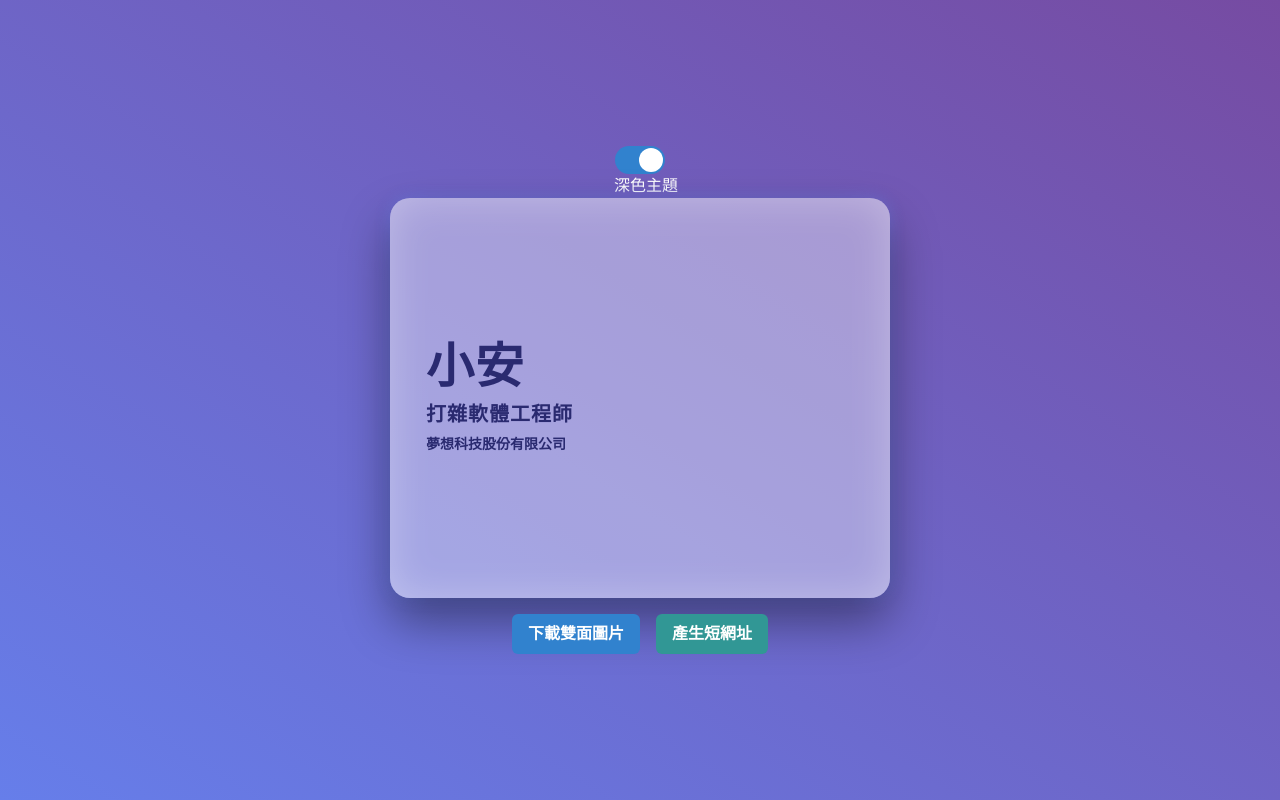
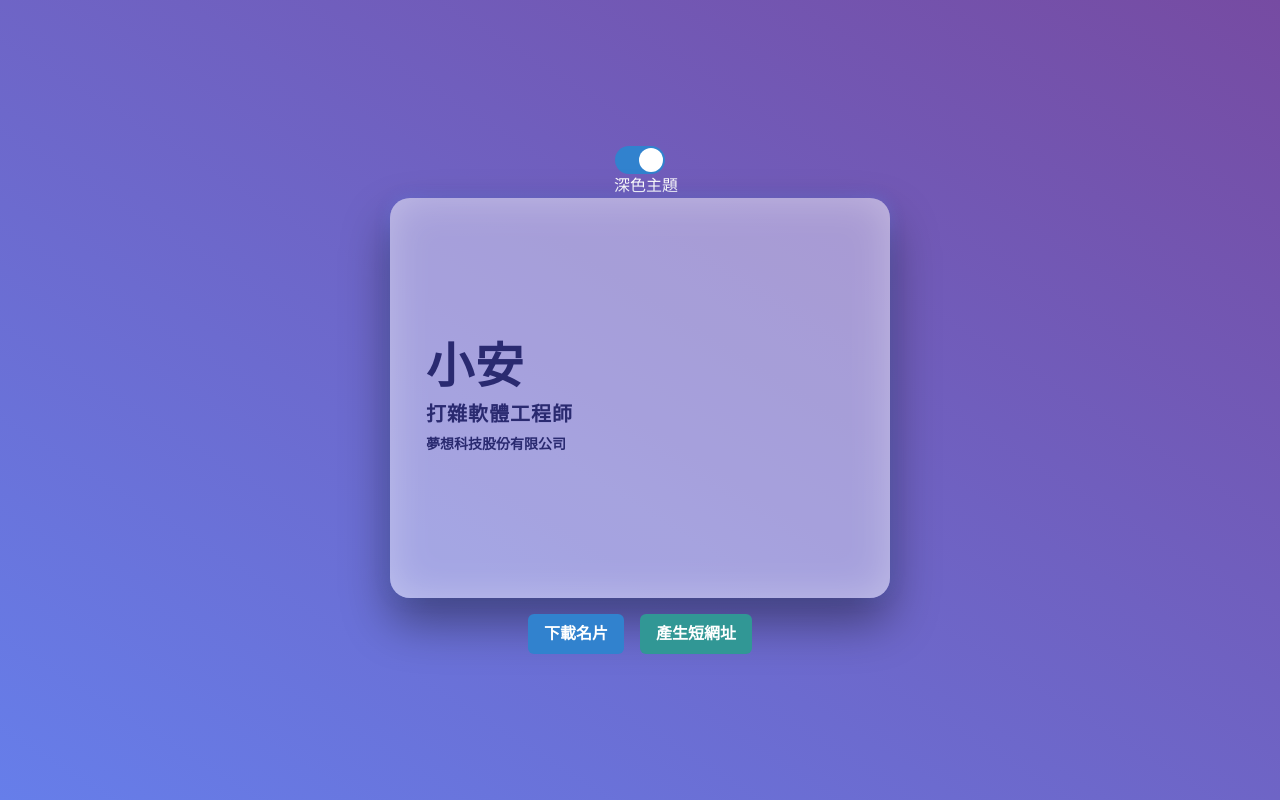
Before and after one commit to a920604a/my-business-card, a React (Vite) app: page / in a window 1280 px wide. Built offline with nearby package versions, Linux system fonts and the light colour scheme.

Commit message:
fix: update LinkedIn URL and improve CustomLink component styling

```diff
--- a/public/data.json
+++ b/public/data.json
@@ -4,7 +4,7 @@
     "company": "夢想科技股份有限公司",
     "phone": "0912-345-678",
     "email": "an@example.com",
-    "linkedin": "https://linkedin.com/in/example",
+    "linkedin": "https://www.linkedin.com/in/chen-yuan-2b4b7212b/",
     "github": "https://github.com/a920604a",
     "website": "https://an.dev"
 }
--- a/src/App.jsx
+++ b/src/App.jsx
@@ -330,9 +330,9 @@ export default function App() {
           <Button
             colorScheme="blue"
             onClick={handleDownloadBothSides}
-            aria-label="下載名片雙面圖片"
+            aria-label="下載名片"
           >
-            下載雙面圖片
+            下載名片
           </Button>
           <Button
             colorScheme="teal"
--- a/src/components/CustomLink.jsx
+++ b/src/components/CustomLink.jsx
@@ -5,16 +5,20 @@ import {
 export function CustomLink({ href, label }) {
   return (
     <Link
+      key={label}
       href={href}
       isExternal
+      px={4}
+      py={2}
+      borderRadius="md"
       fontWeight="bold"
       fontSize="md"
       color="#a3aaff"
       _hover={{ color: "#d6d6ff" }}
       _focus={{ boxShadow: "outline" }}
-      px={2}
-      py={1}
-      borderRadius="md"
+      onClick={(e) => e.stopPropagation()}
+      boxShadow="0 3px 8px rgba(255,255,255,0.2)"
+
     >
       {label}
     </Link>
```
